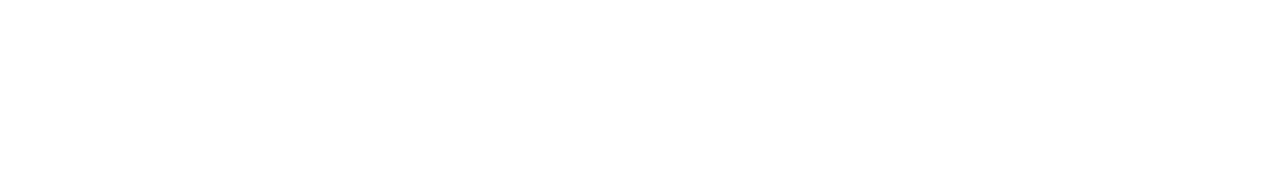
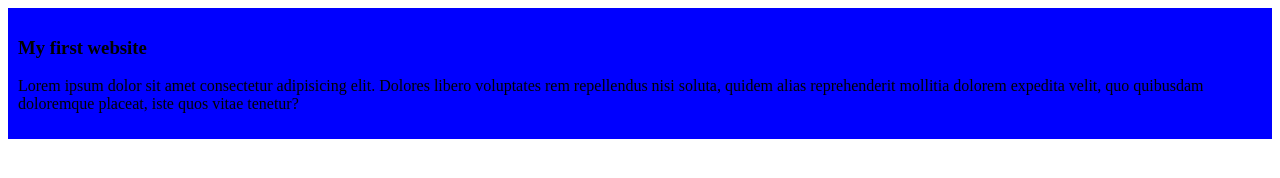
Before and after one commit to hossainshofiq/my-simple-website, a plain HTML site: page index.html in a window 1280 px wide. Drawn offline with Linux system fonts and the light colour scheme.

Commit message:
added the first blog

```diff
--- a/index.html
+++ b/index.html
@@ -4,8 +4,12 @@
     <meta charset="UTF-8">
     <meta name="viewport" content="width=device-width, initial-scale=1.0">
     <title>My Simple Website</title>
+    <link rel="stylesheet" href="styles/blog.css">
 </head>
 <body>
-
+    <div>
+        <h3>My first website</h3>
+        <p>Lorem ipsum dolor sit amet consectetur adipisicing elit. Dolores libero voluptates rem repellendus nisi soluta, quidem alias reprehenderit mollitia dolorem expedita velit, quo quibusdam doloremque placeat, iste quos vitae tenetur?</p>
+    </div>
 </body>
 </html>
--- /dev/null
+++ b/styles/blog.css
@@ -0,0 +1,4 @@
+div{
+    background-color: blue;
+    padding: 10px;
+}
```
